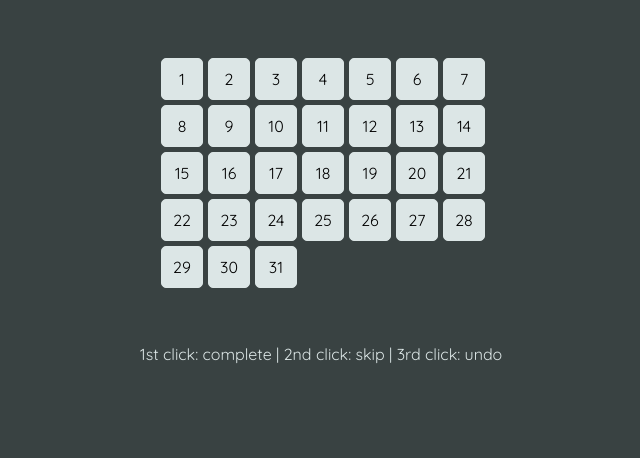
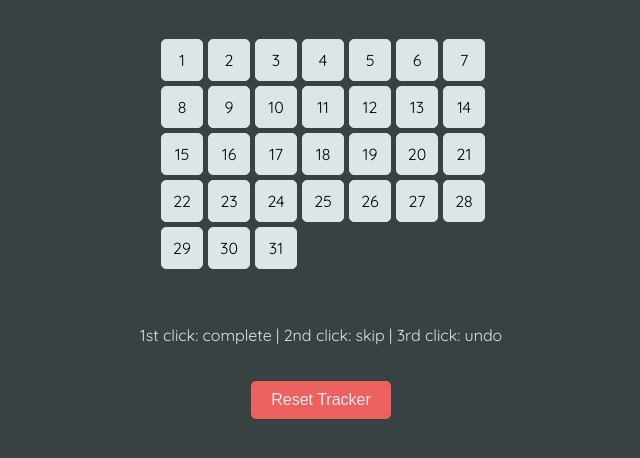
Before and after one commit to sofeyahamira/habit-tracker, a plain HTML site: page index.html in a window 1280 px wide. Shown: the part 210-668 px from the top of the page, without its empty margins (319-959 px from the left). Drawn offline with Linux system fonts and the light colour scheme.

Commit message:
Update: Add reset button

```diff
--- a/index.html
+++ b/index.html
@@ -42,6 +42,15 @@
             color: var(--white);
         }
 
+        button {
+            padding: 10px 20px;
+            border: none;
+            border-radius: 5px;
+            background-color: var(--red);
+            color: var(--white);
+            font-size: 16px;
+            cursor: pointer;
+        }
         .calendar {
             display: grid;
             grid-template-columns: repeat(7, 1fr);
@@ -81,10 +90,13 @@
         <p>1st click: complete | 2nd click: skip | 3rd click: undo</p>
     </div>
 
+    <button id="reset">Reset Tracker</button>
+
     <!-- Script -->
     <script>
         const month = document.getElementById("month");
         const year = document.getElementById("year");
+        const  resetButton = document.getElementById("reset");
 
         // Set month and year
         const months = ["January","February","March","April","May","June","July","August","September","October","November","December"];
@@ -135,6 +147,12 @@
         for (let i = 1; i <= 31; i++) {
             createDay(i);
         }
+
+        // Reset button
+        resetButton.addEventListener("click", function() {
+            localStorage.removeItem("calendarState");
+            location.reload();
+        });
     </script>
 </body>
 </html>
```
